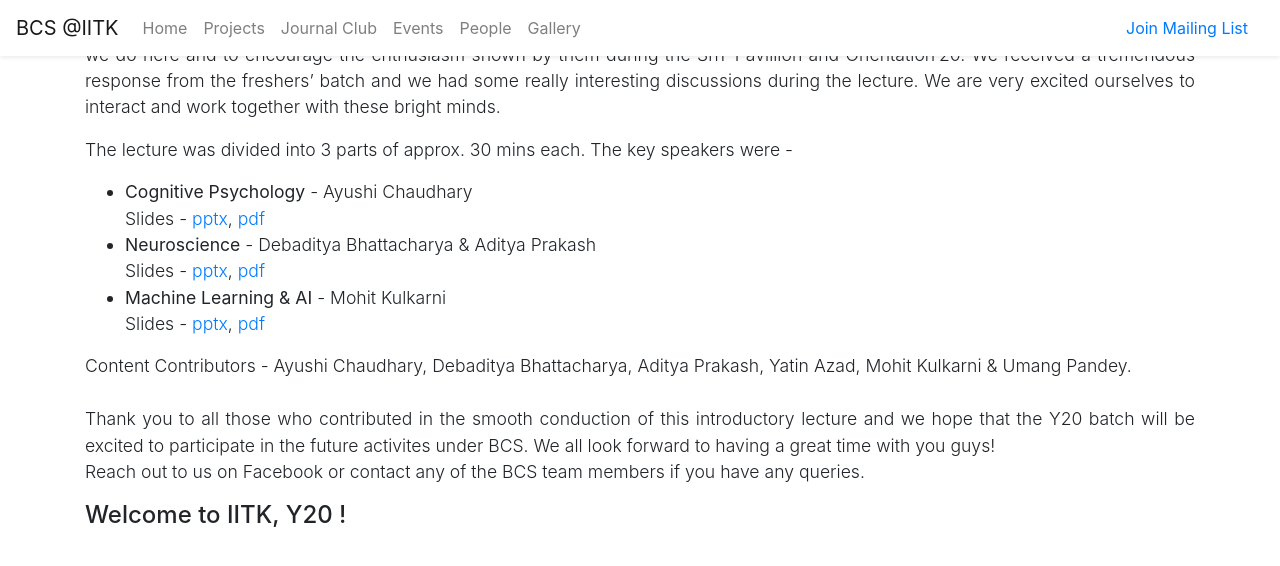
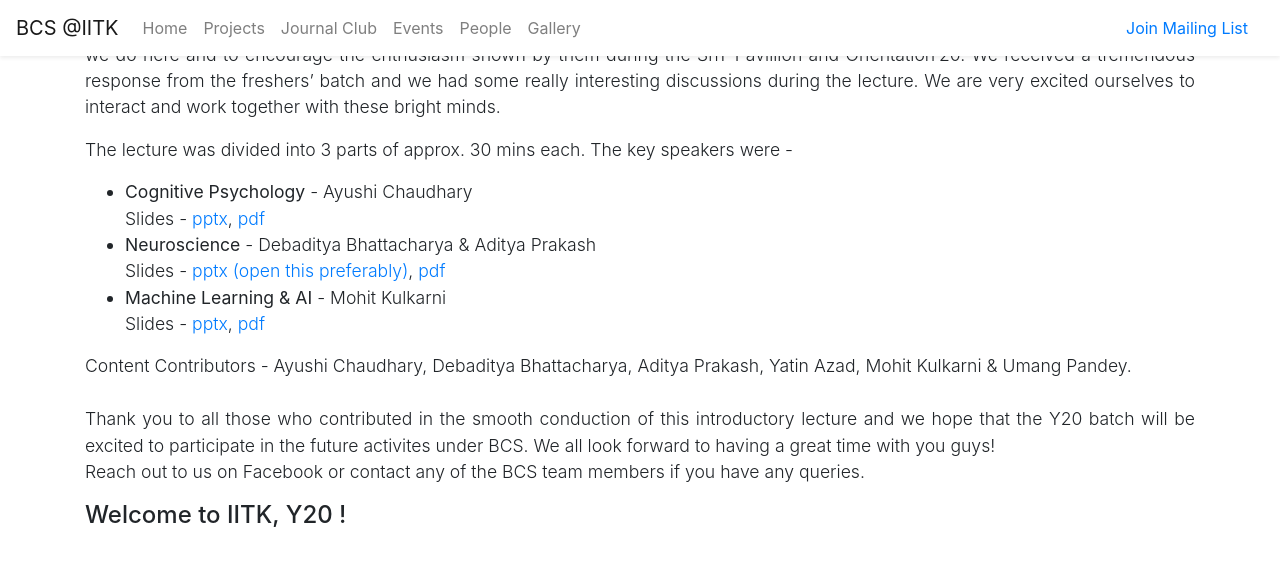
Before and after one commit to bcs-iitk/bcs-iitk.github.io, a Jekyll site: the page built from events/_posts/2020-11-29-Introductory-Lecture-For-Y20.md, in a window 1280 px wide and 900 px high, scrolled down 333 px, cut to the strip 0-603 px from the top of the window. Shown: the top 566 px of the strip. Built offline with Jekyll 4.4.1, drawn with Linux system fonts in a browser that asks for light colours; nearby versions of some CDN libraries.

Commit message:
Update 2020-11-29-Introductory-Lecture-For-Y20.md
Updated neuroscience link to be a google slides doc.

```diff
--- a/events/_posts/2020-11-29-Introductory-Lecture-For-Y20.md
+++ b/events/_posts/2020-11-29-Introductory-Lecture-For-Y20.md
@@ -11,7 +11,7 @@
 * <b>Cognitive Psychology</b> - Ayushi Chaudhary<br>
 	<t>Slides - <a href="https://drive.google.com/file/d/18XqrD4VllGoPd0LdUmCBuqPKpGgx2OZp/view?usp=sharing" target="_blank">pptx</a>, <a href="https://drive.google.com/file/d/10XthCx4dvWEPZDk4dpf8_kBxpv3sc601/view?usp=sharing" target="_blank">pdf</a>
 * <b>Neuroscience</b> - Debaditya Bhattacharya & Aditya Prakash<br>
-	<t>Slides - <a href="https://drive.google.com/file/d/1jh-oyEaTKQh_Yw6XcWO2_hV_z1ljJ2ab/view?usp=sharing" target="_blank">pptx</a>, <a href="https://drive.google.com/file/d/1ml0zqf2RMN0MVyC2fOQOlU6nnTvWLZ4V/view?usp=sharing" target="_blank">pdf</a>
+	<t>Slides - <a href="https://docs.google.com/forms/d/e/1FAIpQLScI-uTKtgBSwoG_9QJ-JEUqGjvDQuXfCPNyxIQRo96yZ3ijag/viewform" target="_blank">pptx (open this preferably)</a>, <a href="https://drive.google.com/file/d/1ml0zqf2RMN0MVyC2fOQOlU6nnTvWLZ4V/view?usp=sharing" target="_blank">pdf</a>
 * <b>Machine Learning & AI</b> - Mohit Kulkarni<br>
 	<t>Slides - <a href="https://drive.google.com/file/d/1UuaDunzAZFsq3fwIelRkn9qs47b__c6S/view?usp=sharing" target="_blank">pptx</a>, <a href="https://drive.google.com/file/d/1Goh8LB88wO8MQkvzKyy8BvAKgOgmYtuy/view?usp=sharing" target="_blank">pdf</a>
 
```
